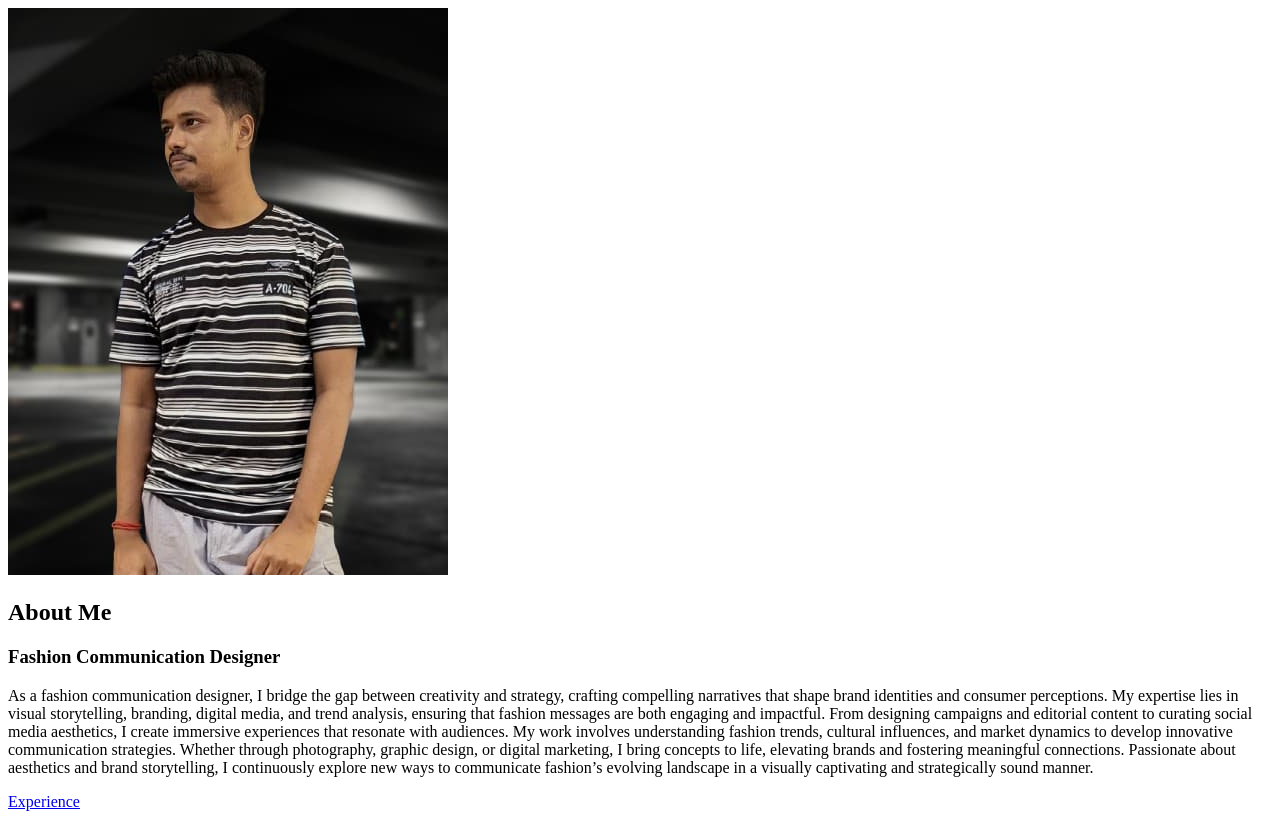
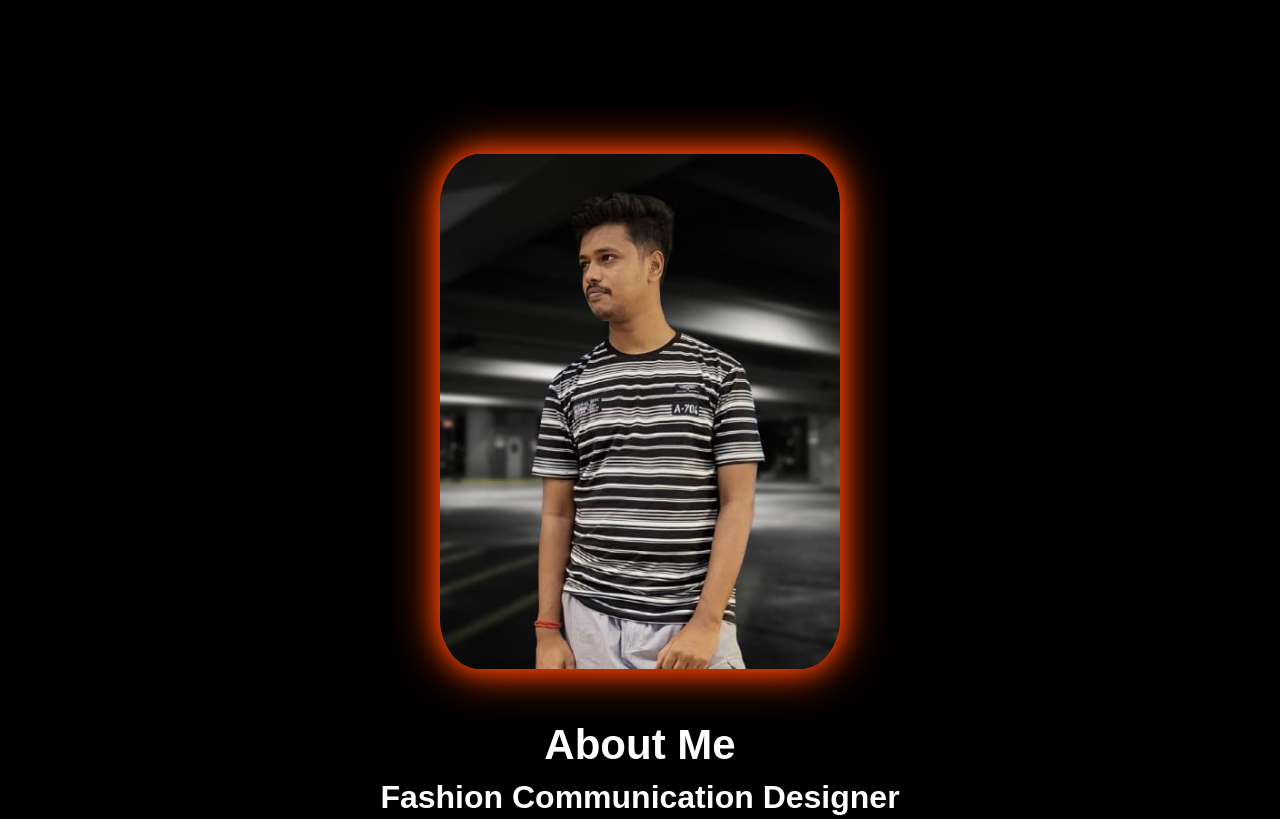
Before and after one commit to Arnabmondal317/Arnabmondal317.github.io, a plain HTML site: page About us.html in a window 1280 px wide. Shown: the top 819 px of the page. Drawn offline with Linux system fonts and the light colour scheme; files whose address does not match are found by name.

Commit message:
Update About us.html

```diff
--- a/About us.html
+++ b/About us.html
@@ -5,7 +5,7 @@
     <meta name="viewport" content="width=device-width, initial-scale=1.0">
     <title>Document</title>
 </head>
-      <link rel="stylesheet" href="about us.css">
+      <link rel="stylesheet" href="css/about us.css">
 
 <body>
     <section class="about">
```
